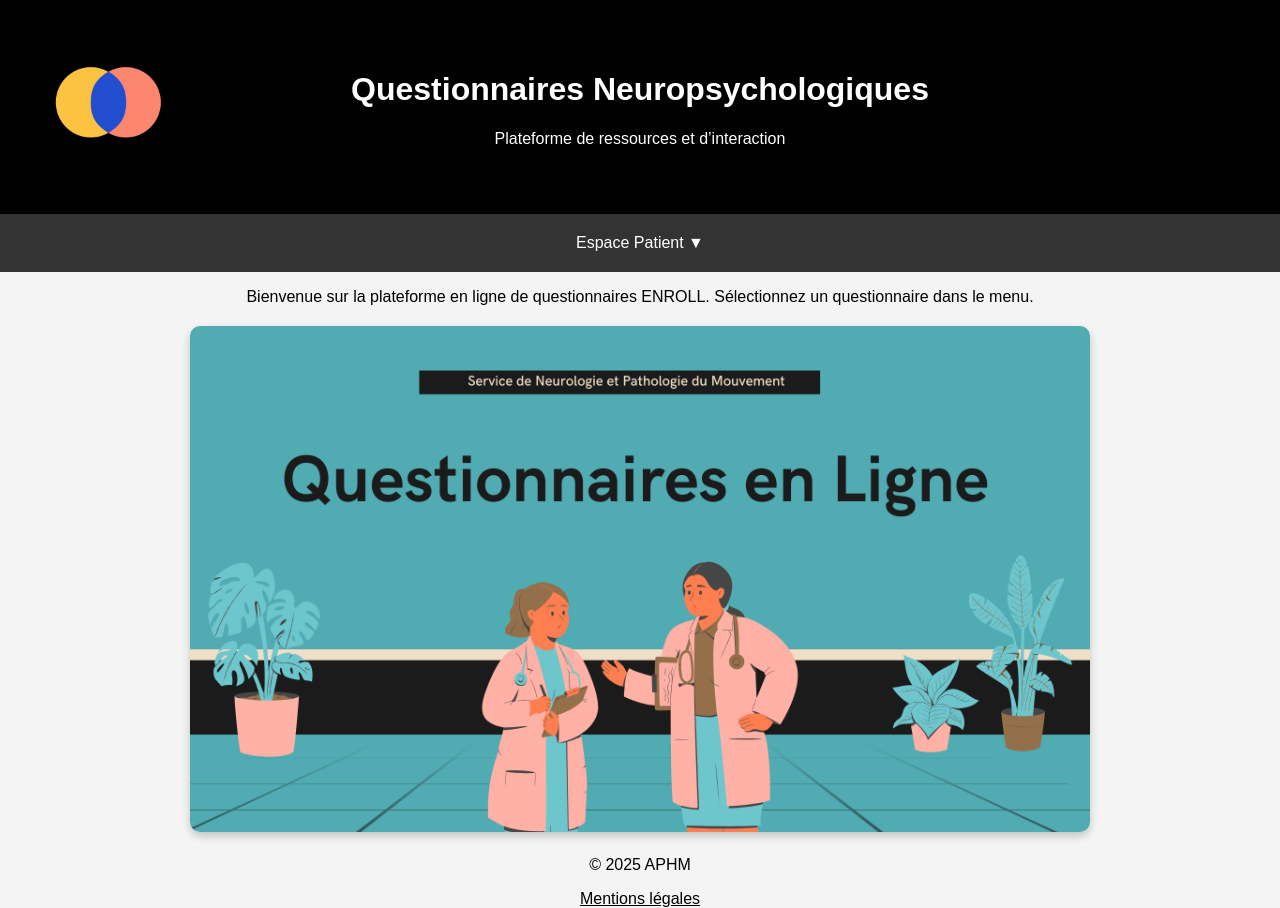
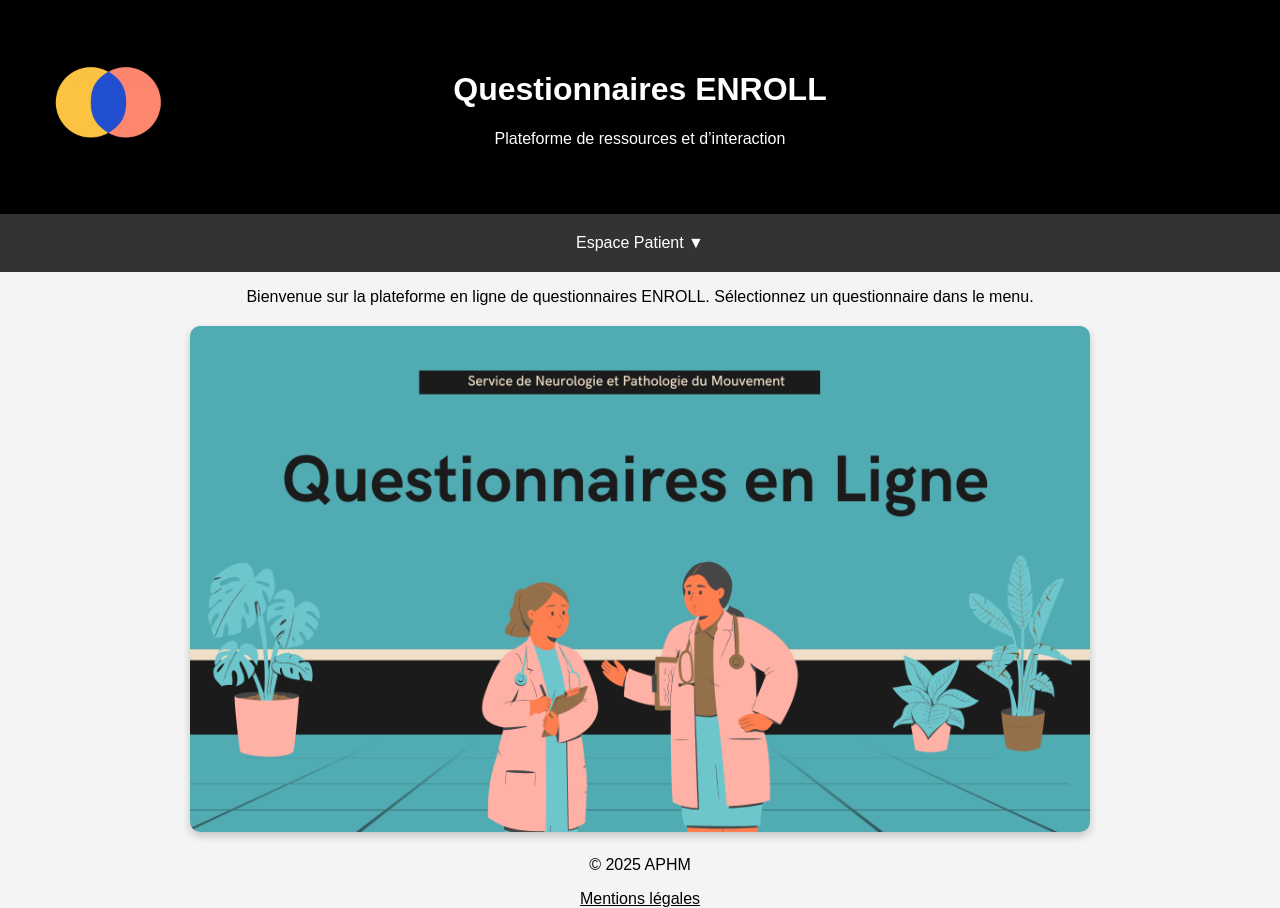
Before and after one commit to AphmNeuro/ENROLL, a plain HTML site: page index.html in a window 1280 px wide. Drawn offline with Linux system fonts and the light colour scheme.

Commit message:
Update index.html

```diff
--- a/index.html
+++ b/index.html
@@ -8,7 +8,7 @@
 </head>
 <body>
     <header class="masthead">
-        <h1>Questionnaires Neuropsychologiques </h1>
+        <h1>Questionnaires ENROLL </h1>
         <p>Plateforme de ressources et d’interaction</p>
     </header>
 
```
